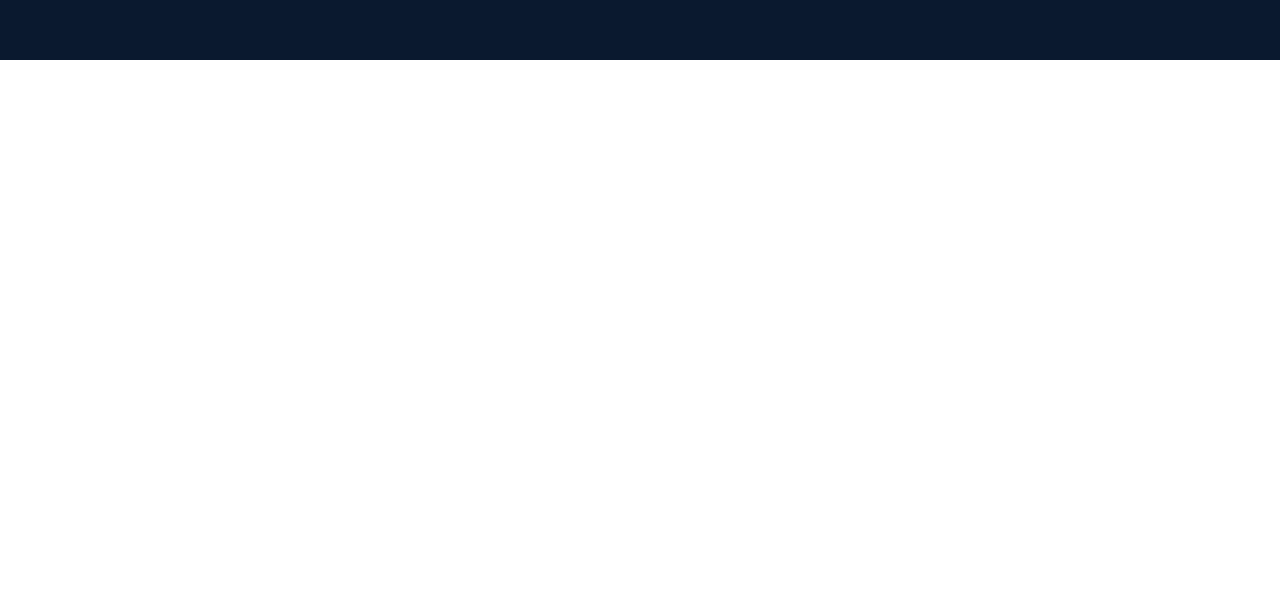
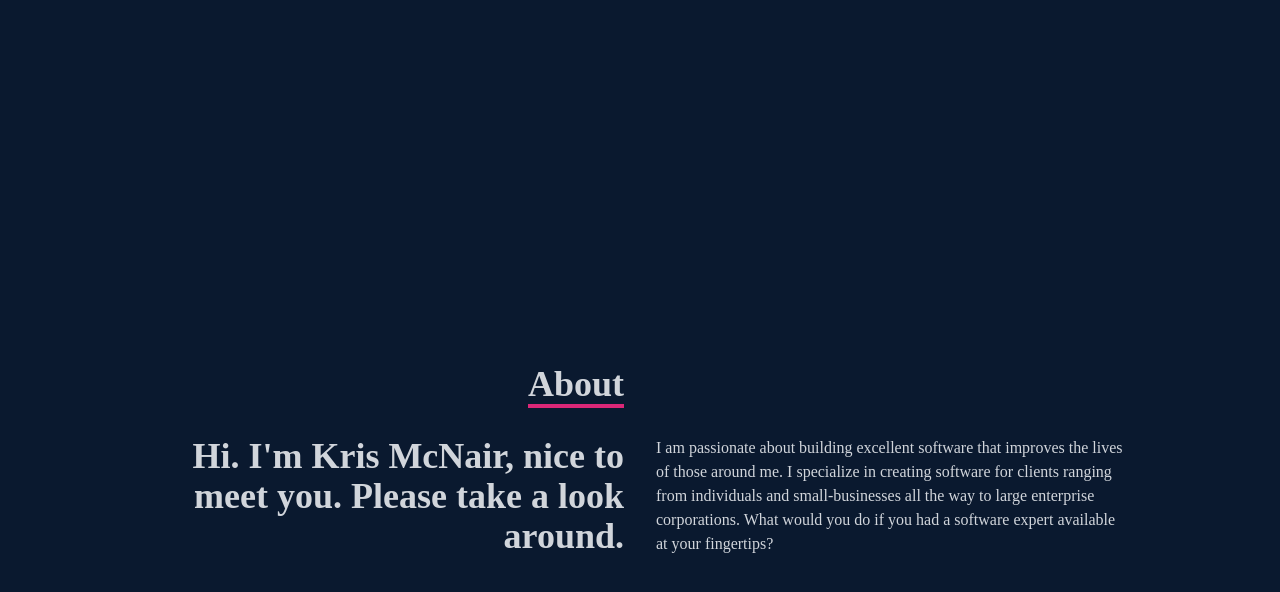
Before and after one commit to kmcnair101/portfolio2, a React (Create React App) app: page / in a window 1280 px wide. Shown: the part 740-1332 px from the top of the page. Built offline with nearby package versions, Linux system fonts and the light colour scheme.

Commit message:
export About section

```diff
--- a/src/components/About.jsx
+++ b/src/components/About.jsx
@@ -1,7 +1,36 @@
 import React from "react";
 
 const About = () => {
-  return <div name="about" className="w-full h-screen bg-[#a192f] text"></div>;
+  return (
+    <div name="about" className="w-full h-screen bg-[#0a192f] text-gray-300">
+      <div className="flex flex-col justify-center items-center w-full h-full">
+        <div className="max-w-[1000px] w-full grid grid-cols-2 gap-8">
+          <div className="sm:text-right pb-8 pl-4">
+            <p className="text-4xl font-bold inline border-b-4 border-pink-600">
+              About
+            </p>
+          </div>
+          <div></div>
+        </div>
+        <div className="max-w-[1000px] w-full grid sm:grid-cols-2 gap-8 px-4">
+          <div className="sm:text-right text-4xl font-bold">
+            <p>
+              Hi. I'm Kris McNair, nice to meet you. Please take a look around.
+            </p>
+          </div>
+          <div>
+            <p>
+              I am passionate about building excellent software that improves
+              the lives of those around me. I specialize in creating software
+              for clients ranging from individuals and small-businesses all the
+              way to large enterprise corporations. What would you do if you had
+              a software expert available at your fingertips?
+            </p>
+          </div>
+        </div>
+      </div>
+    </div>
+  );
 };
 
 export default About;
```
